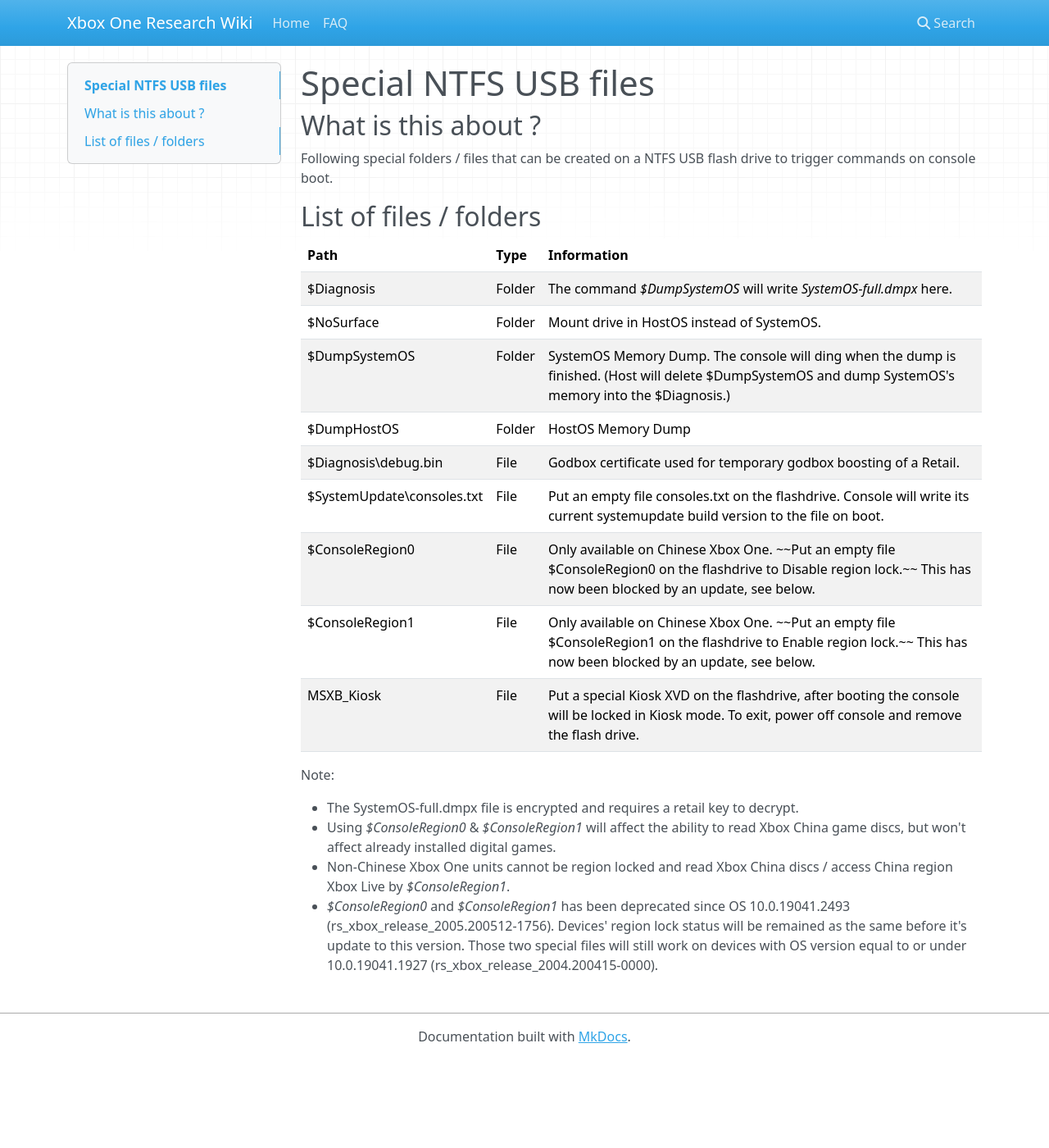
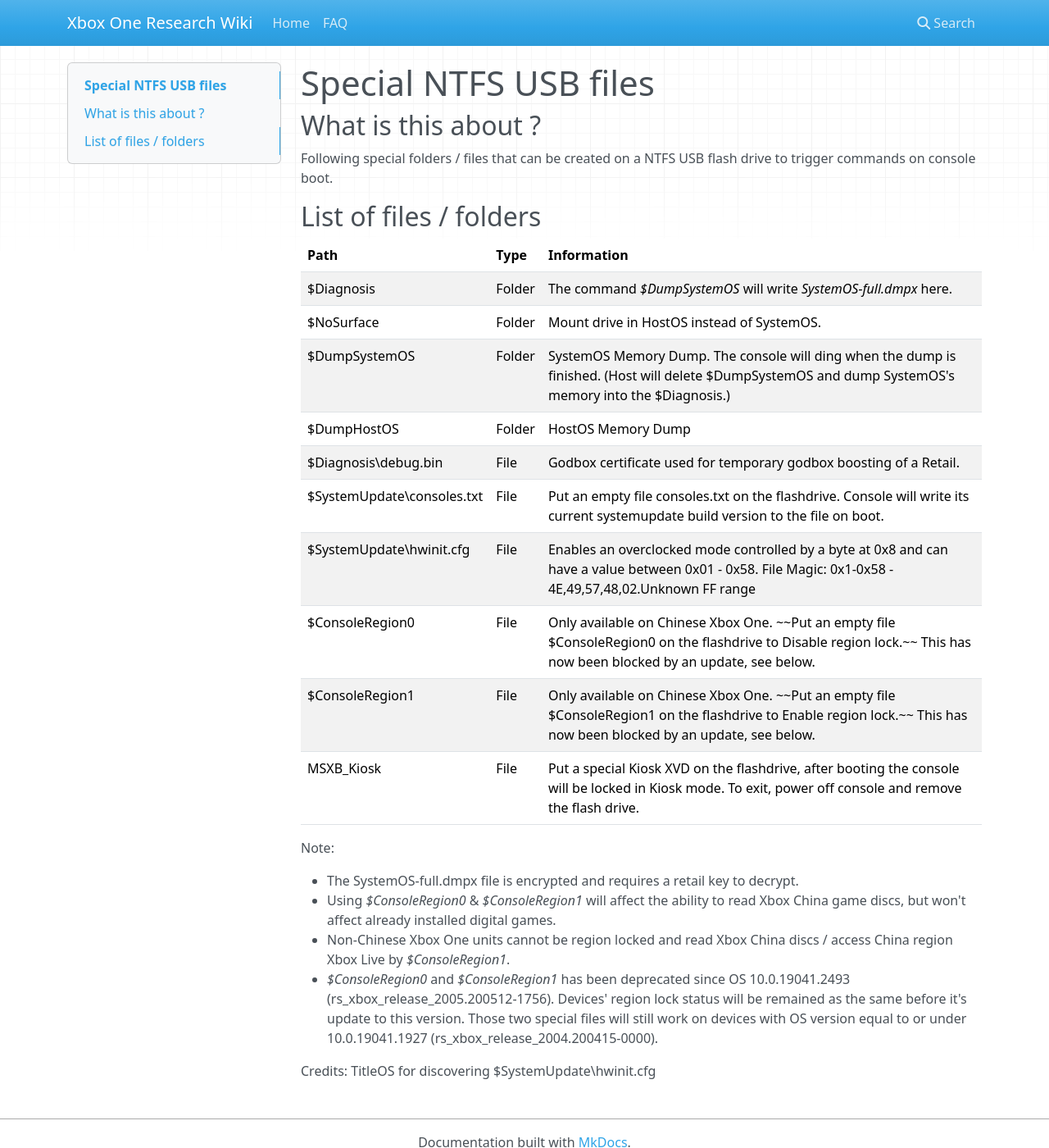
Before and after one commit to xboxoneresearch/wiki, an MkDocs documentation site: the page built from docs/special-ntfs-usb-files.md, in a window 1280 px wide and 1400 px high. Shown: the whole window at 82% size. Built offline with MkDocs 1.6.1, drawn with Linux system fonts in a browser that asks for light colours; nearby versions of some CDN libraries.

Commit message:
add new special ntfs usb file thanks to Title OS

```diff
--- a/docs/special-ntfs-usb-files.md
+++ b/docs/special-ntfs-usb-files.md
@@ -17,6 +17,7 @@
 | $DumpHostOS                 | Folder | HostOS Memory Dump                                                                                                                                        |
 | $Diagnosis\\debug.bin       | File   | Godbox certificate used for temporary godbox boosting of a Retail.                                                                                                                   |
 | $SystemUpdate\\consoles.txt | File   | Put an empty file consoles.txt on the flashdrive. Console will write its current systemupdate build version to the file on boot. |
+| $SystemUpdate\\hwinit.cfg   | File   | Enables an overclocked mode controlled by a byte at 0x8 and can have a value between 0x01 - 0x58. File Magic: 0x1-0x58 - 4E,49,57,48,02.Unknown FF range|
 | $ConsoleRegion0             | File   | Only available on Chinese Xbox One. ~~Put an empty file $ConsoleRegion0 on the flashdrive to Disable region lock.~~ This has now been blocked by an update, see below.|
 | $ConsoleRegion1             | File   | Only available on Chinese Xbox One. ~~Put an empty file $ConsoleRegion1 on the flashdrive to Enable region lock.~~ This has now been blocked by an update, see below.|
 | MSXB_Kiosk                 | File   | Put a special Kiosk XVD on the flashdrive, after booting the console will be locked in Kiosk mode. To exit, power off console and remove the flash drive. |
@@ -28,3 +29,6 @@
 * Using *$ConsoleRegion0* & *$ConsoleRegion1* will affect the ability to read Xbox China game discs, but won't affect already installed digital games.
 * Non-Chinese Xbox One units cannot be region locked and read Xbox China discs / access China region Xbox Live by *$ConsoleRegion1*.
 * *$ConsoleRegion0* and *$ConsoleRegion1* has been deprecated since OS 10.0.19041.2493 (rs_xbox_release_2005.200512-1756). Devices' region lock status will be remained as the same before it's update to this version. Those two special files will still work on devices with OS version equal to or under 10.0.19041.1927 (rs_xbox_release_2004.200415-0000).
+
+Credits:
+TitleOS for discovering $SystemUpdate\\hwinit.cfg
```
